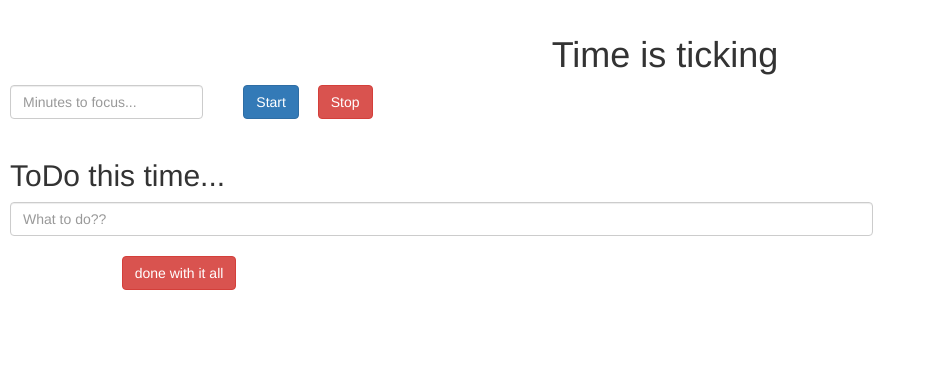
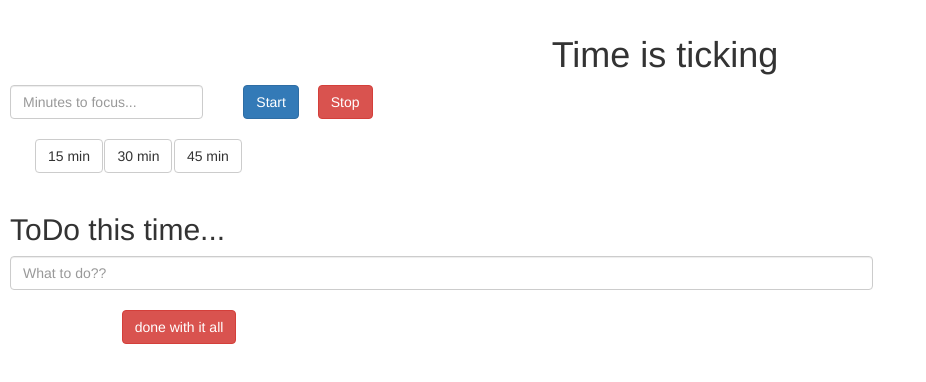
Before and after one commit to KeskiDev/tomatti, an Angular app: page / in a window 1280 px wide. Shown: the top 382 px of the page, without its empty margins (0-926 px from the left). Built offline with nearby package versions, Linux system fonts and the light colour scheme.

Commit message:
fix the timer look and functionality of everything

```diff
--- a/src/app/user-input/user-input.component.html
+++ b/src/app/user-input/user-input.component.html
@@ -21,8 +21,23 @@
 
   <!-- make it take up a lot of space vertical wise-->
   <div class="col-md-6 col-md-offset-1 col-xs-10 col-xs-offset-1">
-    <div class="row" *ngIf="timerRunning">
-      <label style="font-size: 50px; color: darkblue;">{{minutesToFocus$ | async}}</label><span style="margin-left: 10px;">seconds</span>
+    <div class="row" *ngIf="showTheClock">
+      <label style="font-size: 50px; color: darkblue;">{{theTime | minuteSeconds}}</label><span style="margin-left: 10px;">seconds</span>
     </div>
   </div>
 </div>
+
+<br />
+<div class="row">
+  <div class="col-md-4 col-xs-12">
+    <div class="col-xs-2">
+      <button class="btn btn-default" style="margin-left:10px;" (click)="addTime(15)">15 min</button>
+    </div>
+    <div class="col-xs-2">
+      <button class="btn btn-default" style="margin-left:10px;" (click)="addTime(30)">30 min</button>
+    </div>
+    <div class="col-xs-2">
+      <button class="btn btn-default"  style="margin-left:10px;" (click)="addTime(45)">45 min</button>
+    </div>
+  </div>
+</div>
--- a/src/app/user-input/user-input.component.ts
+++ b/src/app/user-input/user-input.component.ts
@@ -12,9 +12,8 @@ import {take,map} from 'rxjs/operators';
 export class UserInputComponent implements OnInit {
   timerForm: FormGroup;
   timerClass = new Timer();
-  minutesToFocus$: Observable<number>;
-  secondsToFocus$: Observable<number>
   timerRunning = false;
+  showTheClock = false;
   theTime = 0;
   interval;
 
@@ -29,24 +28,47 @@ export class UserInputComponent implements OnInit {
   startTimer(){
     this.theTime =this.timerForm.value.sessionTimer * 60;
 
-
-    //this.theTime = this.timerForm.value.sessionTimer - 1;
     this.timerForm.setValue({sessionTimer:null})
 
+    this.showTheClock = true;
     this.timerRunning = true;
+    clearInterval(this.interval);
 
     this.runTimer();
   }
 
+  addTime(mintues):void{
+    this.theTime = mintues * 60;
+    this.showTheClock = true;
+    this.timerRunning = true;
+    clearInterval(this.interval);
+    this.runTimer();
+  }
+
   runTimer(): void{
-    this.minutesToFocus$ = timer(0,1000).pipe(
-      take(this.theTime),
-      map(() => this.theTime < 1 ? 0 : this.theTime--)
-    );
+    this.interval = setInterval(() => {
+      if(this.theTime > 0){
+          this.theTime--;
+      }
+      else if(this.theTime <= 0 && this.timerRunning){
+        clearInterval(this.interval);
+        this.allDone();
+        this.theTime = 0;
+        this.timerRunning = false;
+      }
+    }, 1000);
   }
 
   stopTimer():void{
     this.theTime = 0;
+    this.timerRunning = false;
+  }
+
+  allDone():void{
+    let doneAudio =new Audio();
+    doneAudio.src = "../assets/audio/allDone.wav";
+    doneAudio.load();
+    doneAudio.play();
   }
 
 }
```
Also changed, not shown: 1 other file (tests, documents, lock files or other folders).
